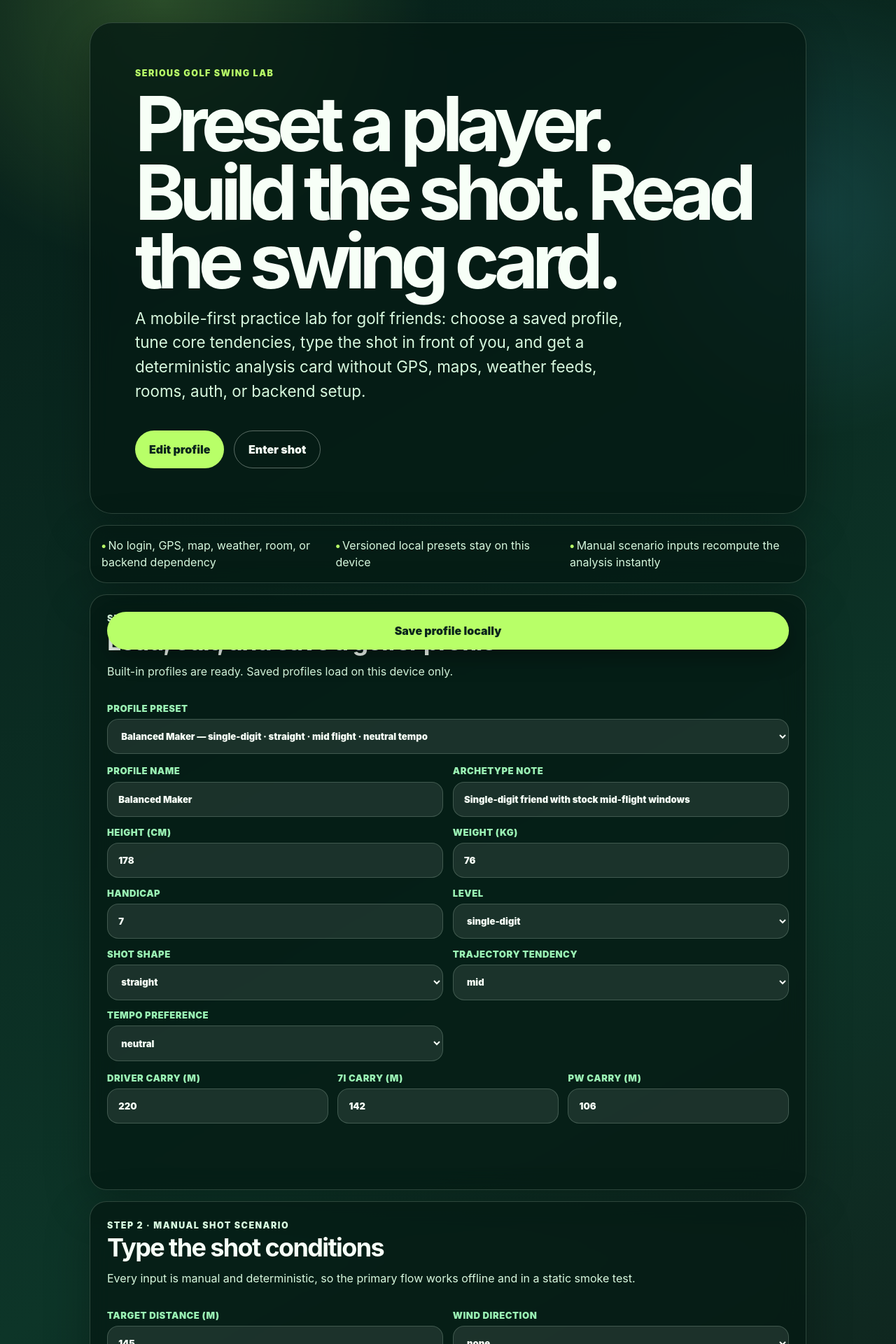
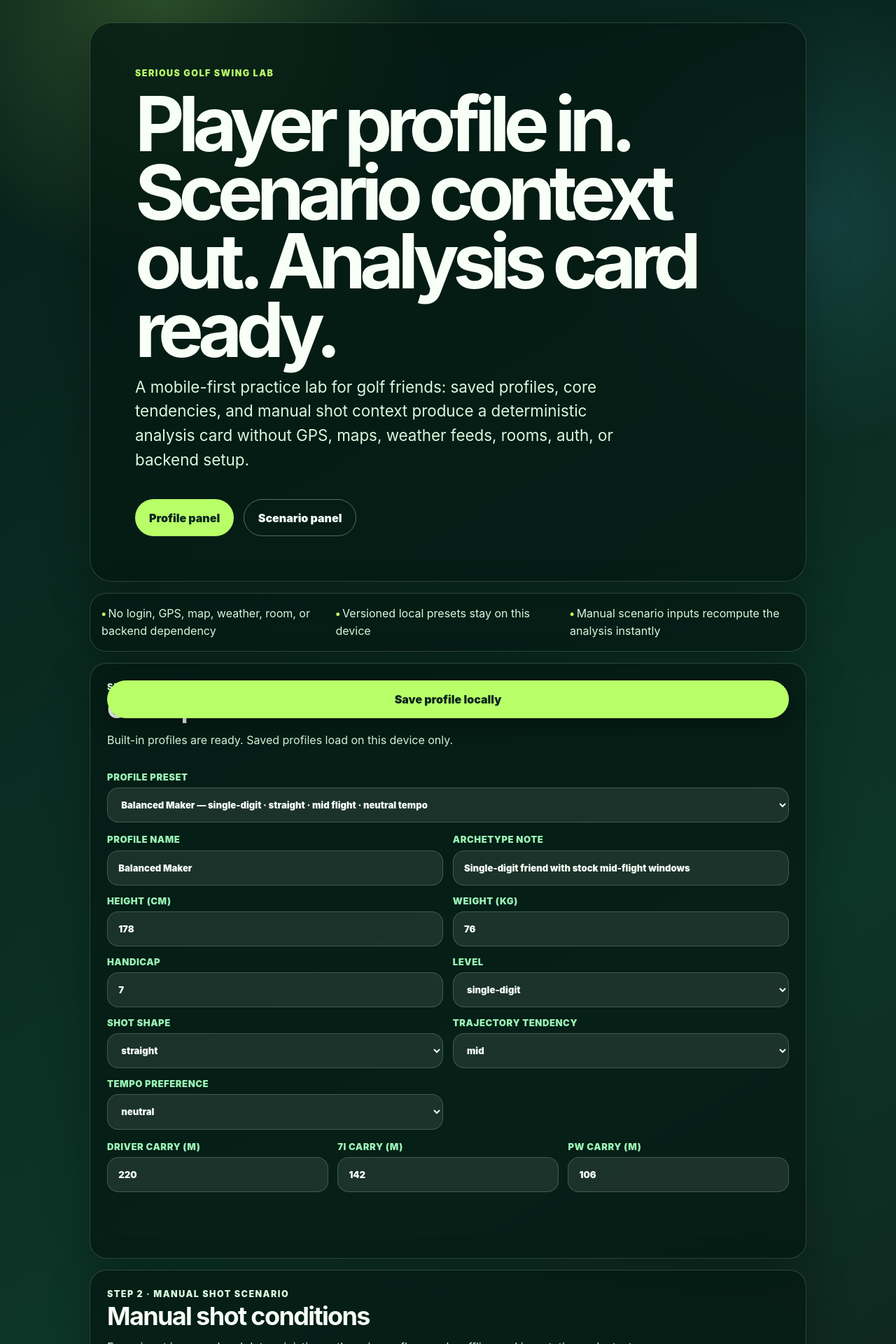
Before and after one commit to ys-laube/goodgolfform, a React (Vite) app: page / in a window 1280 px wide. Shown: the top 1920 px of the page at 70% size. Built offline with nearby package versions, Linux system fonts and the light colour scheme.

Commit message:
omx(team): auto-checkpoint worker-3 [3]

```diff
--- a/src/App.tsx
+++ b/src/App.tsx
@@ -127,17 +127,17 @@ export function App() {
     <main className="app-shell" aria-labelledby="app-title">
       <section className="hero-card swing-hero">
         <p className="eyebrow">Serious Golf Swing Lab</p>
-        <h1 id="app-title">Preset a player. Build the shot. Read the swing card.</h1>
+        <h1 id="app-title">Player profile in. Scenario context out. Analysis card ready.</h1>
         <p className="hero-copy">
-          A mobile-first practice lab for golf friends: choose a saved profile, tune core tendencies, type the shot in front of you,
-          and get a deterministic analysis card without GPS, maps, weather feeds, rooms, auth, or backend setup.
+          A mobile-first practice lab for golf friends: saved profiles, core tendencies, and manual shot context produce
+          a deterministic analysis card without GPS, maps, weather feeds, rooms, auth, or backend setup.
         </p>
         <div className="hero-actions" aria-label="Primary swing lab actions">
           <a href="#profile-panel" className="primary-action">
-            Edit profile
+            Profile panel
           </a>
           <a href="#scenario-panel" className="secondary-action">
-            Enter shot
+            Scenario panel
           </a>
         </div>
       </section>
@@ -151,7 +151,7 @@ export function App() {
       <section id="profile-panel" className="lab-panel" aria-labelledby="profile-title">
         <div className="section-heading">
           <p className="eyebrow">Step 1 · Profile preset</p>
-          <h2 id="profile-title">Load, edit, and save a golfer profile</h2>
+          <h2 id="profile-title">Golfer profile details</h2>
           <p>{storageMessage}</p>
         </div>
 
@@ -293,7 +293,7 @@ export function App() {
       <section id="scenario-panel" className="lab-panel" aria-labelledby="scenario-title">
         <div className="section-heading">
           <p className="eyebrow">Step 2 · Manual shot scenario</p>
-          <h2 id="scenario-title">Type the shot conditions</h2>
+          <h2 id="scenario-title">Manual shot conditions</h2>
           <p>Every input is manual and deterministic, so the primary flow works offline and in a static smoke test.</p>
         </div>
 
--- a/src/domain/recommendationEngine.ts
+++ b/src/domain/recommendationEngine.ts
@@ -45,7 +45,7 @@ export function recommendShot(profile: SwingLabProfile, scenario: ShotScenario):
     selectedClub: selectedDistance.club,
     clubLabel: formatClub(selectedDistance.club),
     adjustedDistanceMeters,
-    distanceFeel: `${formatClub(selectedDistance.club)} ${swingSizePercent}% window for ${adjustedDistanceMeters} m adjusted play`,
+    distanceFeel: `${formatClub(selectedDistance.club)} ${swingSizePercent}% profile window · ${adjustedDistanceMeters} m adjusted context`,
     swingSizePercent,
     swingSizeLabel: labelSwingSize(swingSizePercent),
     tempo,
@@ -66,7 +66,7 @@ function buildAdjustments(profile: SwingLabProfile, scenario: ShotScenario): rea
 
   return [
     { label: 'Wind', meters: windMeters, reason: windReason(scenario.windDirection, windMeters) },
-    { label: 'Lie', meters: lieAdjustments[scenario.lie], reason: `${scenario.lie} lie changes carry planning by ${lieAdjustments[scenario.lie]} m` },
+    { label: 'Lie', meters: lieAdjustments[scenario.lie], reason: `${scenario.lie} lie shifts the context number by ${lieAdjustments[scenario.lie]} m` },
     { label: 'Window', meters: windowMeters + tendencyMeters, reason: `${scenario.desiredWindow} window blended with ${profile.trajectoryTendency} profile tendency` },
   ].filter((adjustment) => adjustment.meters !== 0);
 }
@@ -142,7 +142,7 @@ function buildWhy(
 ): readonly string[] {
   return [
     `${profile.name} carries ${formatClub(selectedDistance.club)} around ${selectedDistance.carryMeters} m, matching the ${adjustedDistanceMeters} m adjusted target at ${swingSizePercent}%.`,
-    `${scenario.windStrength} ${scenario.windDirection} and ${scenario.lie} lie nudge the card toward a ${trajectoryStrategy} trajectory.`,
+    `${scenario.windStrength} ${scenario.windDirection} and ${scenario.lie} lie correlate with a ${trajectoryStrategy} trajectory read.`,
     `${profile.shotShape} shape maps to a ${pathBias} path read for a coherent motion-viewer state.`,
   ];
 }
@@ -164,7 +164,7 @@ function tempoRating(tempo: SwingTempo): number {
 }
 
 function windReason(direction: ShotScenario['windDirection'], meters: number): string {
-  return direction === 'none' ? 'Calm wind keeps the base number intact' : `${direction} changes adjusted play by ${meters} m`;
+  return direction === 'none' ? 'Calm wind leaves the base number unchanged' : `${direction} shifts the context number by ${meters} m`;
 }
 
 function formatClub(club: ClubDistance['club']): string {
```
Also changed, not shown: 2 other files (tests, documents, lock files or other folders).
